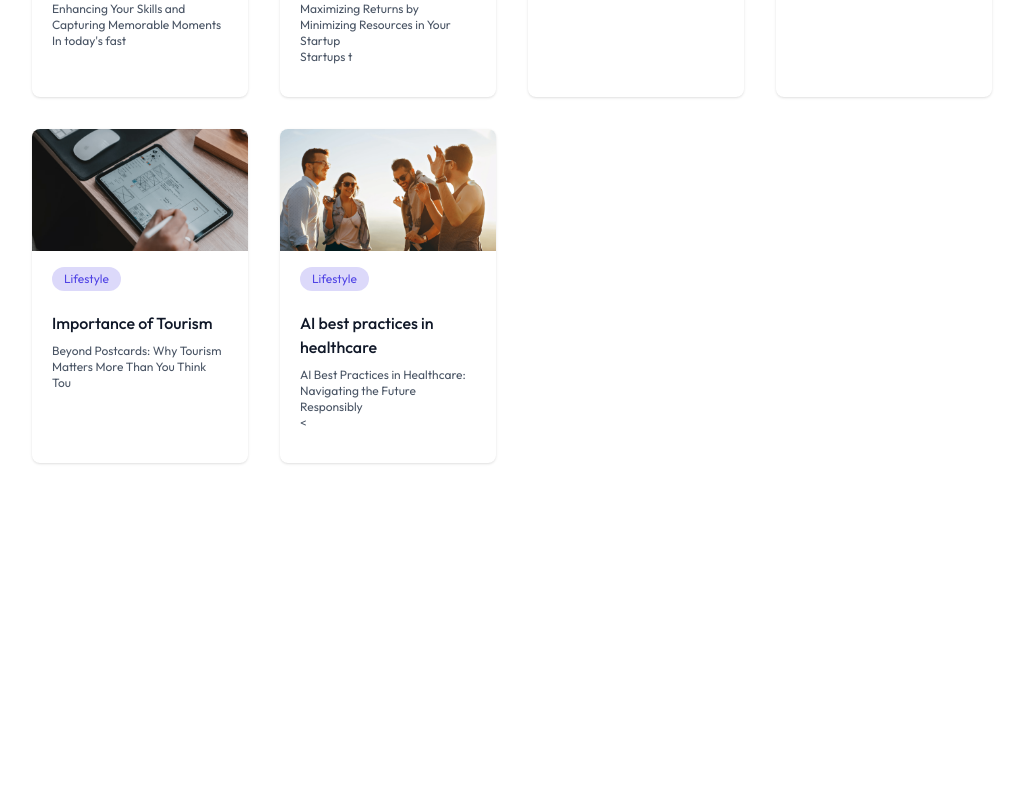
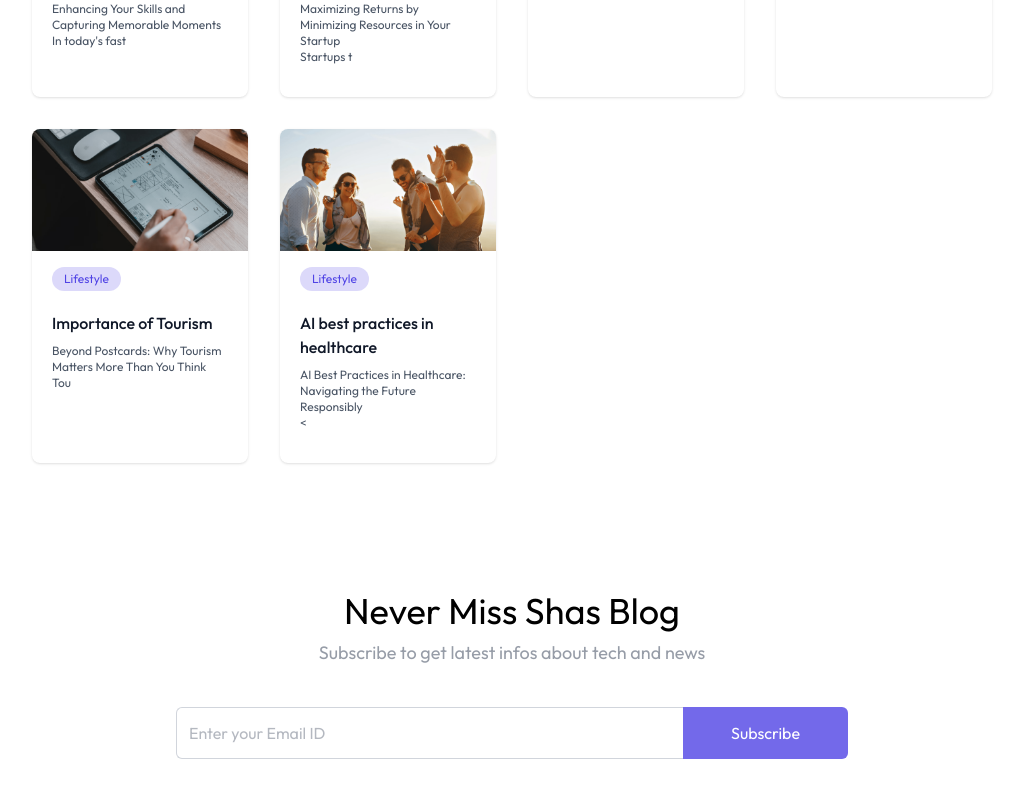
Before and after one commit to Shaswata-codes/Blog-App, a React (Vite) app in the folder client/: page / in a window 1280 px wide. Shown: the part 1220-2017 px from the top of the page, without its empty margins (128-1148 px from the left). Before the commit the page ends 1779 px from the top, so only its background shows below. Built offline with nearby package versions, Linux system fonts and the light colour scheme; a web font is replaced by a local one.

Commit message:
Footer Added

```diff
--- a/client/src/components/NewsLetter.jsx
+++ b/client/src/components/NewsLetter.jsx
@@ -2,10 +2,10 @@ import React from 'react'
 
 const NewsLetter = () => {
   return (
-    <div>
-      <h1>Never Miss Shas Blog</h1>
-      <p>Subscribe to get latest infos about tech and news</p>
-      <form>
+    <div className='flex flex-col items-center justify-center justify-center text-center space-y-2 my-32'>
+      <h1 className='md:text-4xl text-2xl front-semibold'>Never Miss Shas Blog</h1>
+      <p className='md:text-lg text-gray-500/70 pb-8'>Subscribe to get latest infos about tech and news</p>
+      <form className='flex items-center justify-between max-w-2xl w-full md:h-13 h-12'>
         <input className='border border-gray-300 rounded-md h-full border-r-0 outline-none w-full rounded-r-none px-3 text-gray-500' type="text" placeholder='Enter your Email ID' required/>
         <button type='submit' className='md:px-12 px-8 h-full text-white
         bg-primary/80 hover:bg-primary transition-all cursor-pointer
--- a/client/src/pages/Home.jsx
+++ b/client/src/pages/Home.jsx
@@ -2,6 +2,7 @@ import React from 'react'
 import Navbar from '../components/Navbar'
 import Header from '../components/Header'
 import BlogList from '../components/BlogList'
+import NewsLetter from '../components/NewsLetter'
 
 const Home = () => {
   return (
@@ -9,6 +10,7 @@ const Home = () => {
       <Navbar />
       <Header/>
       <BlogList/>
+      <NewsLetter/>
     </>
   )
 }
```
